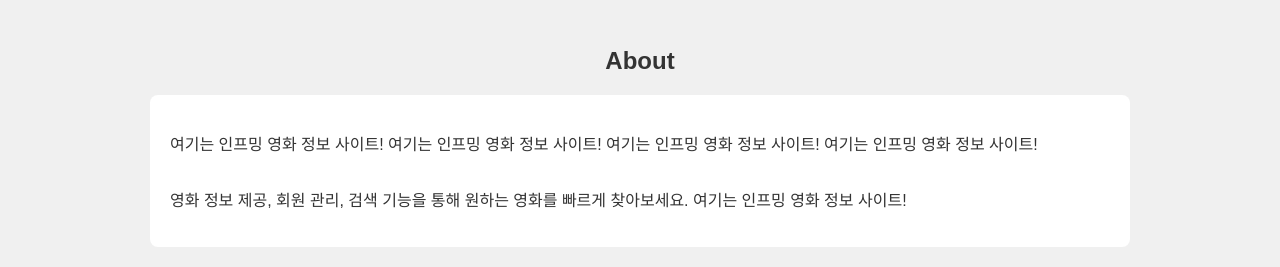
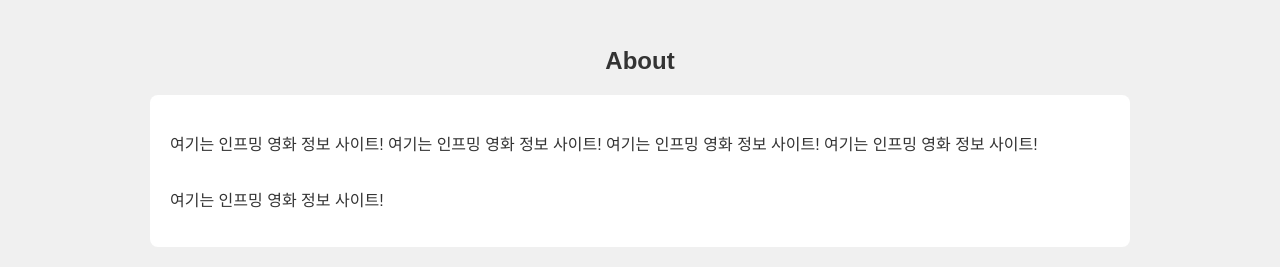
Before and after one commit to 2021147573/HomeworkRepository, a plain HTML site: page LAB3/index.html in a window 1280 px wide. Shown: the part 614-881 px from the top of the page. Drawn offline with Linux system fonts and the light colour scheme.

Commit message:
Feat: modified paragraph

```diff
--- a/LAB3/index.html
+++ b/LAB3/index.html
@@ -57,7 +57,7 @@
             <div class="about-container">
                 <div class="about-content">
                     <p>여기는 인프밍 영화 정보 사이트! 여기는 인프밍 영화 정보 사이트! 여기는 인프밍 영화 정보 사이트! 여기는 인프밍 영화 정보 사이트!</p>
-                    <p>영화 정보 제공, 회원 관리, 검색 기능을 통해 원하는 영화를 빠르게 찾아보세요. 여기는 인프밍 영화 정보 사이트!</p>
+                    <p>여기는 인프밍 영화 정보 사이트!</p>
                 </div>
             </div>
         </section>
```
